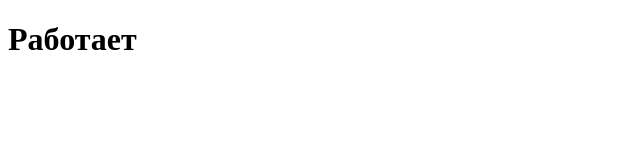
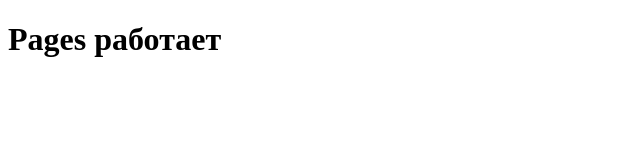
Before and after one commit to sera1love/sera1love.github.io, a plain HTML site: page index.html in a window 1280 px wide. Shown: the whole page, without its empty margins (0-640 px from the left). Drawn offline with Linux system fonts and the light colour scheme.

Commit message:
Update index.html

```diff
--- a/index.html
+++ b/index.html
@@ -2,10 +2,10 @@
 <html>
 <head>
   <meta charset="utf-8">
-  <title>Лаба</title>
+  <title>HTML</title>
 </head>
 <body>
-  <h1>Работает</h1>
+  <h1>Pages работает</h1>
   <script src="script.js"></script>
 </body>
 </html>
```
